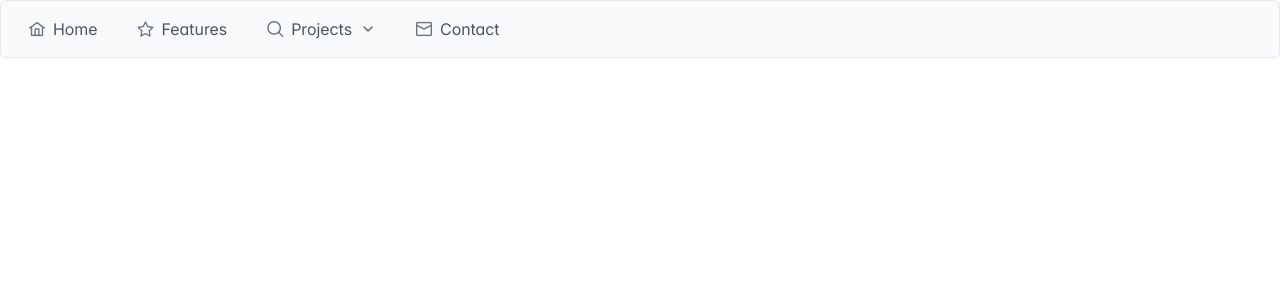
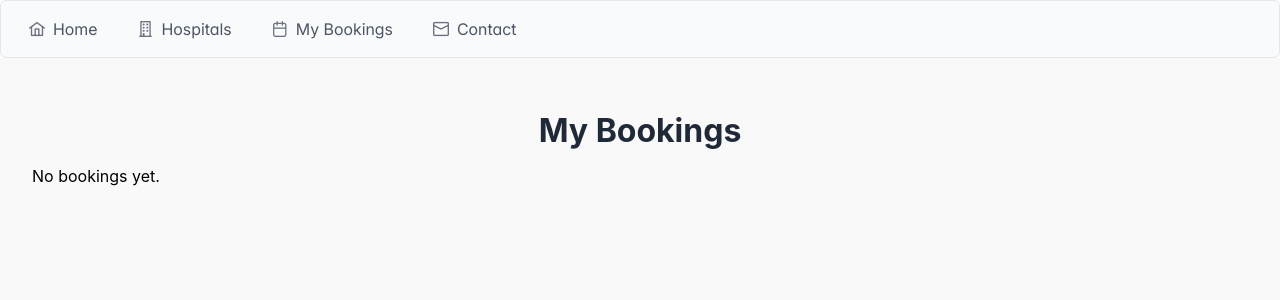
Before and after one commit to Danizolo/XMedify, a React (Create React App) app in the folder app/: page /my-bookings in a window 1280 px wide. Shown: the top 300 px of the page. Built offline with nearby package versions, Linux system fonts and the light colour scheme.

Commit message:
changes updated

```diff
--- a/app/src/App.css
+++ b/app/src/App.css
@@ -70,3 +70,30 @@
   background-color: #6366f1 !important;
   color: white !important;
 }
+
+.bookings-page {
+  padding: 2rem;
+  background-color: #f9f9f9;
+  min-height: 80vh;
+}
+
+.bookings-page h1 {
+  font-size: 2rem;
+  margin-bottom: 1rem;
+  color: #1f2937;
+  text-align: center;
+}
+
+.bookings-list {
+  display: grid;
+  grid-template-columns: repeat(auto-fit, minmax(300px, 1fr));
+  gap: 1rem;
+  margin-top: 1rem;
+}
+
+.booking-card {
+  background-color: white;
+  border-radius: 12px;
+  box-shadow: 0 2px 6px rgba(0, 0, 0, 0.1);
+  padding: 1rem;
+}
--- a/app/src/App.js
+++ b/app/src/App.js
@@ -24,7 +24,6 @@ function App() {
       <div className="App">
         <Navbar />
 
-        {/* Page Routes */}
         <Routes>
           <Route path="/" element={<Hospitals />} />
           <Route path="/my-bookings" element={<MyBookings />} />
--- a/app/src/Components/Hospitals.js
+++ b/app/src/Components/Hospitals.js
@@ -2,7 +2,7 @@
  * @description      :
  * @author           : DHANUSH
  * @group            :
- * @created          : 31/10/2025 - 20:41:01
+ * @created          : 31/10/2025 - 22:49:35
  *
  * MODIFICATION LOG
  * - Version         : 1.0.0
@@ -10,6 +10,18 @@
  * - Author          : DHANUSH
  * - Modification    :
  **/
+/**
+ * @description      : Hospitals Search and Display Page
+ * @author           : DHANUSH
+ * @created          : 31/10/2025
+ *
+ * MODIFICATION LOG
+ * - Version         : 1.1.0
+ * - Date            : 31/10/2025
+ * - Author          : DHANUSH
+ * - Modification    : Auto-fetch hospitals when both state and city are selected
+ **/
+
 import { useState, useEffect } from "react";
 import { Dropdown } from "primereact/dropdown";
 import { Button } from "primereact/button";
@@ -30,10 +42,16 @@ function Hospitals() {
   useEffect(() => {
     if (selectedState) {
       getCitiesByState(selectedState);
-      setSelectedCity(null);
+      setSelectedCity("");
       setMedicalCenters([]);
     }
   }, [selectedState]);
+
+  useEffect(() => {
+    if (selectedState && selectedCity) {
+      getMedicalCenters(selectedState, selectedCity);
+    }
+  }, [selectedState, selectedCity]);
 
   const getAllStates = async () => {
     try {
@@ -50,7 +68,6 @@ function Hospitals() {
   const getCitiesByState = async (stateName) => {
     try {
       if (!stateName) return;
-
       const response = await fetch(
         `https://meddata-backend.onrender.com/cities/${stateName}`
       );
@@ -74,14 +91,6 @@ function Hospitals() {
     }
   };
 
-  const handleSubmit = () => {
-    if (selectedState && selectedCity) {
-      getMedicalCenters(selectedState, selectedCity);
-    } else {
-      alert("Please select both State and City.");
-    }
-  };
-
   return (
     <div>
       <div className="searchHeaderParent">
@@ -93,7 +102,7 @@ function Hospitals() {
               value={selectedState}
               onChange={(e) => setSelectedState(e.value)}
               options={states}
-              placeholder="Select a City"
+              placeholder="Select a State"
             />
 
             <Dropdown
@@ -108,30 +117,22 @@ function Hospitals() {
           </div>
 
           <div className="searchBtn">
-            <Button
-              label="Search"
-              type="submit"
-              id="searchBtn"
-              severity="help"
-              onClick={handleSubmit}
-            />
+            <Button label="Search" severity="help" disabled />
           </div>
         </div>
       </div>
 
-      {medicalCenters && medicalCenters.length > 0 && (
-        <div>
-          <h1>
-            {medicalCenters.length} medical center
-            {medicalCenters.length > 1 ? "s" : ""} available in {selectedCity}
-          </h1>
-        </div>
+      {medicalCenters.length > 0 && (
+        <h1 style={{ marginTop: "20px" }}>
+          {medicalCenters.length} medical center
+          {medicalCenters.length > 1 ? "s" : ""} available in {selectedCity}
+        </h1>
       )}
 
       <div className="centerSection">
-        {medicalCenters.map((ele, index) => {
-          return <HospitalCards key={index} data={ele} />;
-        })}
+        {medicalCenters.map((ele, index) => (
+          <HospitalCards key={index} data={ele} />
+        ))}
       </div>
     </div>
   );
--- a/app/src/Components/MyBookings.js
+++ b/app/src/Components/MyBookings.js
@@ -2,7 +2,7 @@
     * @description      :
     * @author           : DHANUSH
     * @group            :
- * @created          : 31/10/2025 - 21:04:15
+    * @created          : 31/10/2025 - 22:45:37
     *
     * MODIFICATION LOG
     * - Version         : 1.0.0
@@ -10,8 +10,54 @@
     * - Author          : DHANUSH
     * - Modification    :
 **/
+/**
+ * @description      : Displays all booked hospital appointments
+ * @author           : DHANUSH
+ * @created          : 31/10/2025 - 21:04:15
+ * @modified         : 31/10/2025
+ **/
+
+import { useEffect, useState } from "react";
+import { Card } from "primereact/card";
+import "../App.css";
+
 function MyBookings() {
-  return <div></div>;
+  const [bookings, setBookings] = useState([]);
+
+  useEffect(() => {
+    const stored = JSON.parse(localStorage.getItem("bookings")) || [];
+    setBookings(stored);
+  }, []);
+
+  return (
+    <div className="bookings-page">
+      <h1>My Bookings</h1>
+
+      {bookings.length === 0 ? (
+        <p>No bookings yet.</p>
+      ) : (
+        <div className="bookings-list">
+          {bookings.map((booking, index) => (
+            <Card key={index} className="booking-card">
+              <h3>{booking.hospitalName}</h3>
+              <p><strong>Address:</strong> {booking.address}</p>
+              <p>
+                <strong>City:</strong> {booking.city} |{" "}
+                <strong>State:</strong> {booking.state}
+              </p>
+              <p>
+                <strong>Appointment Time:</strong> {booking.time}
+              </p>
+              <p>
+                <strong>Booked On:</strong>{" "}
+                {new Date().toLocaleString()}
+              </p>
+            </Card>
+          ))}
+        </div>
+      )}
+    </div>
+  );
 }
 
 export default MyBookings;
--- a/app/src/Components/Navbar.js
+++ b/app/src/Components/Navbar.js
@@ -2,7 +2,7 @@
     * @description      :
     * @author           : DHANUSH
     * @group            :
- * @created          : 31/10/2025 - 20:38:50
+    * @created          : 31/10/2025 - 22:47:14
     *
     * MODIFICATION LOG
     * - Version         : 1.0.0
@@ -10,62 +10,46 @@
     * - Author          : DHANUSH
     * - Modification    :
 **/
+/**
+ * @description      : Application Navigation Bar
+ * @author           : DHANUSH
+ * @created          : 31/10/2025 - 20:38:50
+ * @modified         : 31/10/2025
+ **/
+
 import React from "react";
 import { Menubar } from "primereact/menubar";
+import { useNavigate } from "react-router-dom";
 
 function Navbar() {
+  const navigate = useNavigate();
+
   const items = [
     {
       label: "Home",
       icon: "pi pi-home",
+      command: () => navigate("/"),
     },
     {
-      label: "Features",
-      icon: "pi pi-star",
+      label: "Hospitals",
+      icon: "pi pi-building",
+      command: () => navigate("/hospitals"),
     },
     {
-      label: "Projects",
-      icon: "pi pi-search",
-      items: [
-        {
-          label: "Components",
-          icon: "pi pi-bolt",
-        },
-        {
-          label: "Blocks",
-          icon: "pi pi-server",
-        },
-        {
-          label: "UI Kit",
-          icon: "pi pi-pencil",
-        },
-        {
-          label: "Templates",
-          icon: "pi pi-palette",
-          items: [
-            {
-              label: "Apollo",
-              icon: "pi pi-palette",
-            },
-            {
-              label: "Ultima",
-              icon: "pi pi-palette",
-            },
-          ],
-        },
-      ],
+      label: "My Bookings",
+      icon: "pi pi-calendar",
+      command: () => navigate("/my-bookings"),
     },
     {
       label: "Contact",
       icon: "pi pi-envelope",
+      command: () => alert("Contact support at support@example.com"),
     },
   ];
 
   return (
     <div className="card">
-      <Menubar
-        model={items}
-      />
+      <Menubar model={items} />
     </div>
   );
 }
```
Lines whose indentation alone changed are shown as unchanged.
